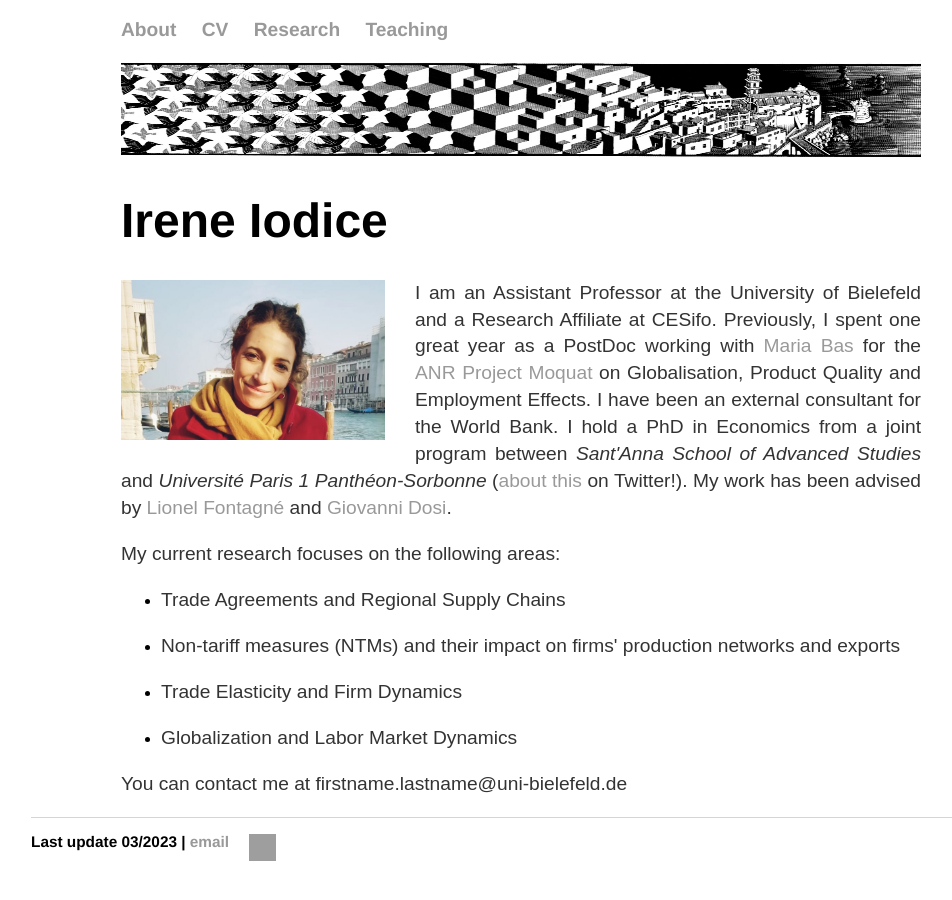
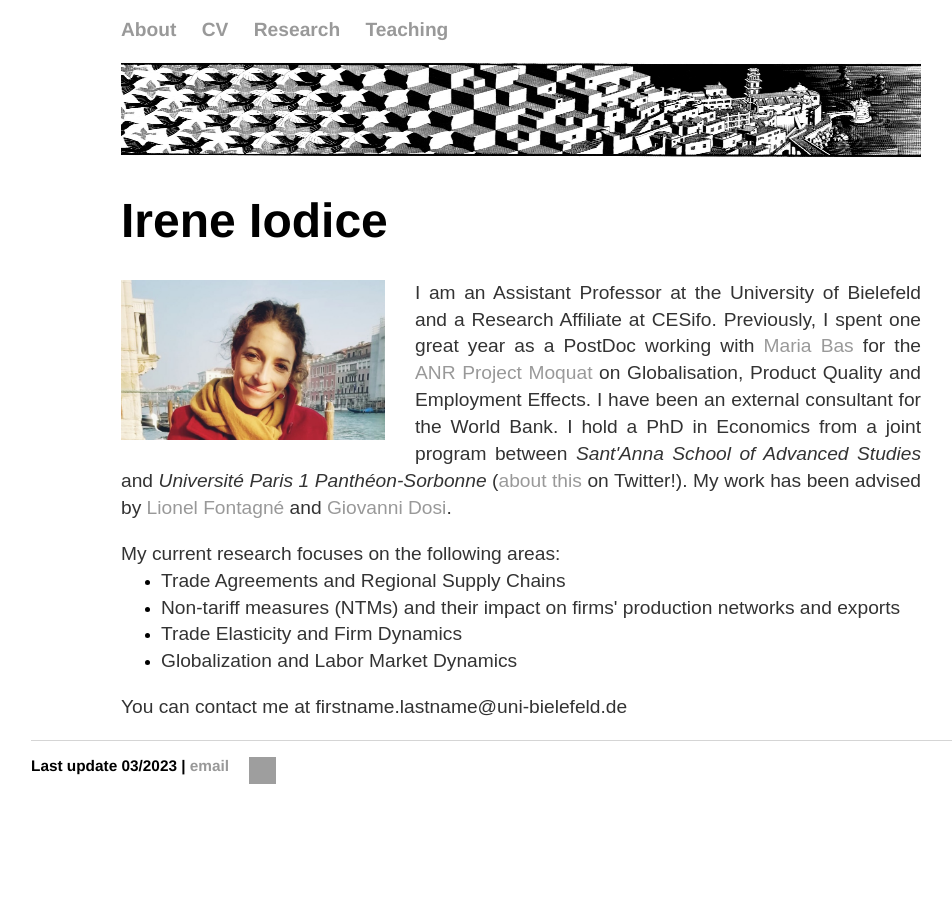
Before and after one commit to ioire/ioire.github.io, a Jekyll site: the page built from about/index.html, in a window 1280 px wide. Shown: the whole page, without its empty margins (119-1071 px from the left). Built offline with Jekyll 4.4.1, drawn with Linux system fonts in a browser that asks for light colours; grey boxes are pictures that could not be loaded.

Commit message:
Update index.html

```diff
--- a/about/index.html
+++ b/about/index.html
@@ -26,12 +26,12 @@ title: Irene Iodice
 		<a href="https://scholar.google.it/citations?user=jODHZ90AAAAJ&hl=en">Giovanni Dosi</a>.<p>
 
 	<p>My current research focuses on the following areas:</p>
-	<ul>
-   	 <li><p>Trade Agreements and Regional Supply Chains</p></li>
-    	<li><p>Non-tariff measures (NTMs) and their impact on firms' production networks and exports</p></li>
-    	<li><p>Trade Elasticity and Firm Dynamics</p></li>
-    	<li><p>Globalization and Labor Market Dynamics</p></li>
-	</ul>
+<ul style="margin-top: 0; margin-bottom: 0;">
+    <li><p style="margin: 0;">Trade Agreements and Regional Supply Chains</p></li>
+    <li><p style="margin: 0;">Non-tariff measures (NTMs) and their impact on firms' production networks and exports</p></li>
+    <li><p style="margin: 0;">Trade Elasticity and Firm Dynamics</p></li>
+    <li><p style="margin: 0;">Globalization and Labor Market Dynamics</p></li>
+</ul>
 
 
 
```
